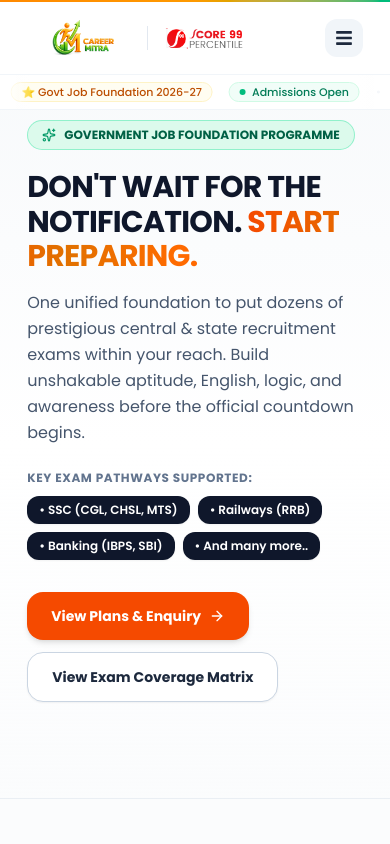
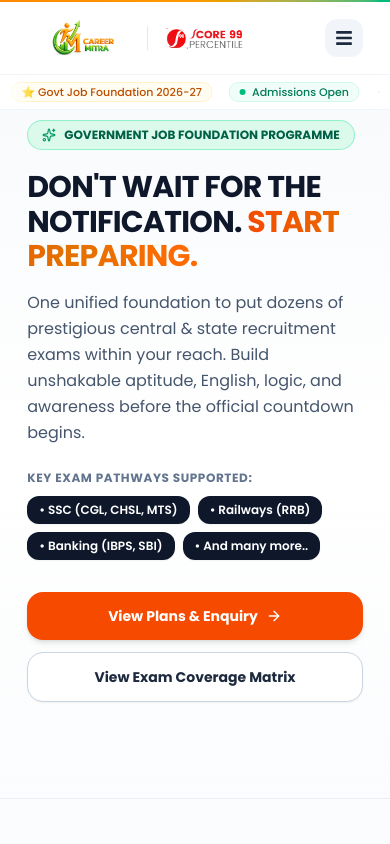
Before and after one commit to merugu-srikanth/career-Courses, a Next.js app: page / in a window 390 px wide. Shown: the top 844 px of the page. Built offline with nearby package versions, Linux system fonts and the light colour scheme.

Commit message:
Make hero CTA buttons full width on small screens

```diff
--- a/src/components/coaching/CoachingHero.jsx
+++ b/src/components/coaching/CoachingHero.jsx
@@ -84,16 +84,16 @@ export default function CoachingHero() {
             </div>
 
             {/* CTAs */}
-            <div className="flex flex-wrap items-center gap-3 sm:gap-4">
+            <div className="flex flex-col sm:flex-row items-stretch sm:items-center gap-3 sm:gap-4">
               <Link
                 href="/plans-pricing"
-                className="inline-flex items-center justify-center gap-2 px-6 py-3.5 rounded-2xl bg-orange-600 hover:bg-orange-500 text-white font-bold text-sm shadow-md hover:shadow-lg transition-all"
+                className="w-full sm:w-auto inline-flex items-center justify-center gap-2 px-6 py-3.5 rounded-2xl bg-orange-600 hover:bg-orange-500 text-white font-bold text-sm shadow-md hover:shadow-lg transition-all text-center"
               >
                 View Plans &amp; Enquiry <ArrowRight className="w-4 h-4" />
               </Link>
               <Link
                 href="/curriculum"
-                className="inline-flex items-center justify-center gap-2 px-6 py-3.5 rounded-2xl bg-white hover:bg-slate-100 text-slate-800 font-bold text-sm border border-slate-300 shadow-xs transition-all"
+                className="w-full sm:w-auto inline-flex items-center justify-center gap-2 px-6 py-3.5 rounded-2xl bg-white hover:bg-slate-100 text-slate-800 font-bold text-sm border border-slate-300 shadow-xs transition-all text-center"
               >
                 View Exam Coverage Matrix
               </Link>
```
